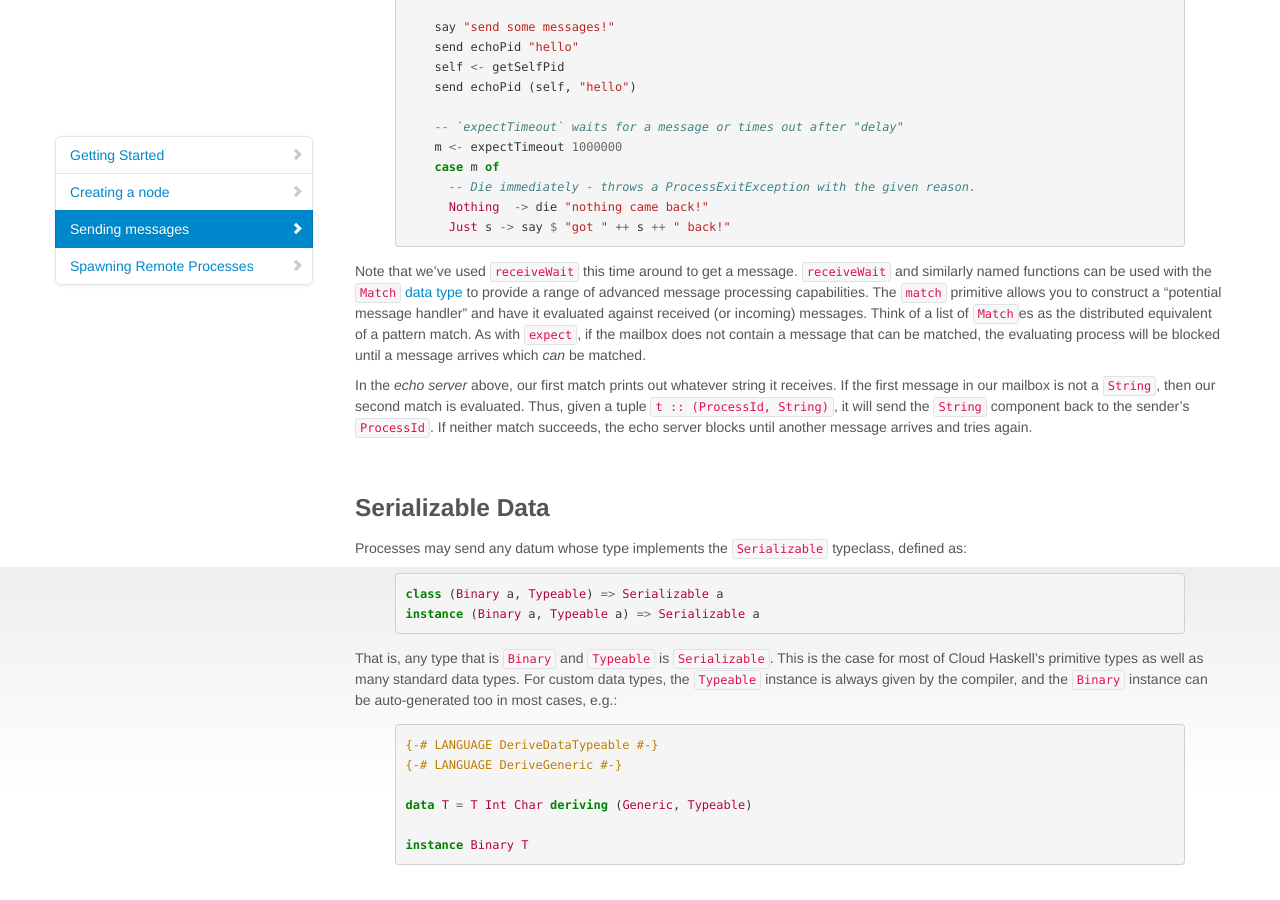
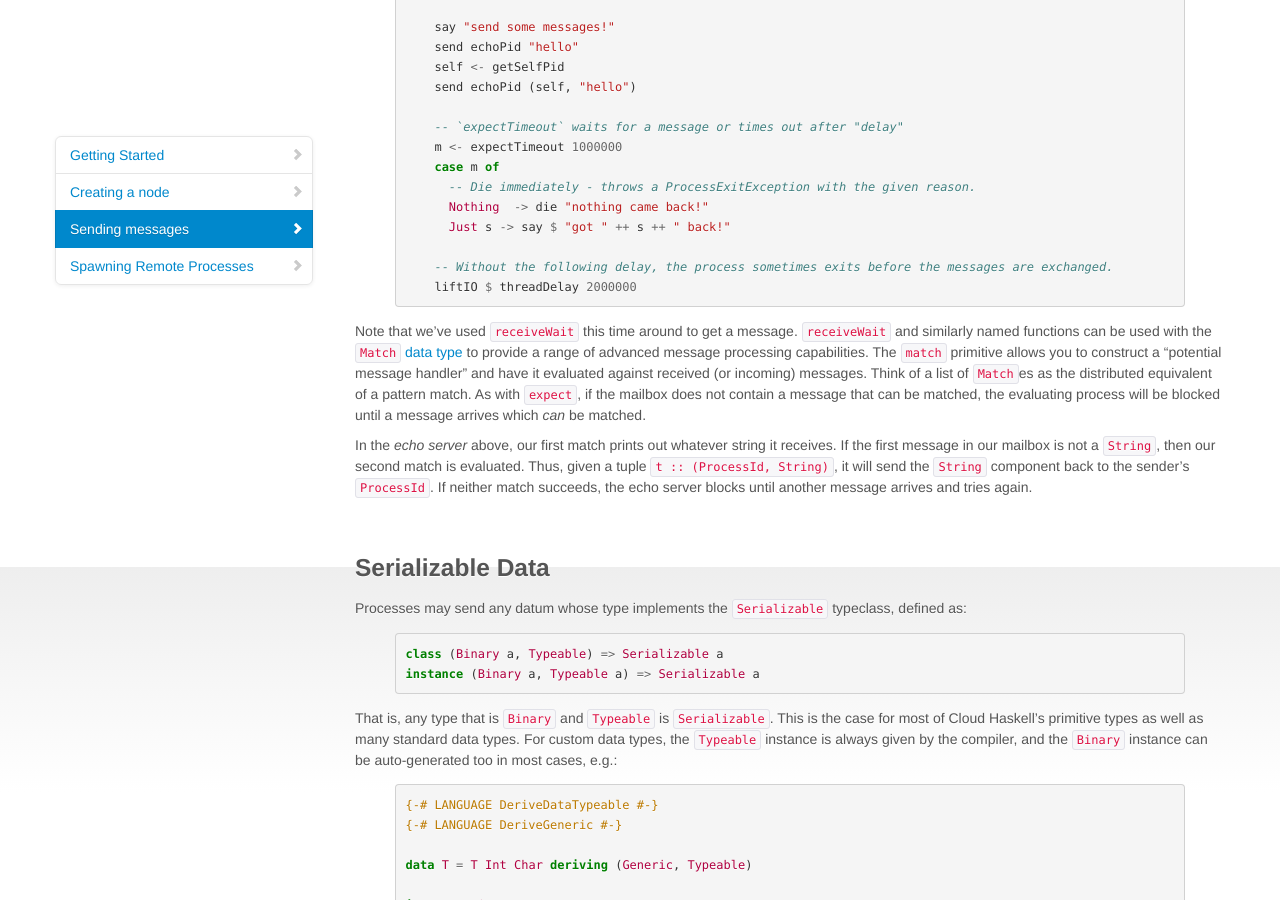
Before and after one commit to haskell-distributed/distributed-process, a Jekyll site: the page built from tutorials/1ch.md, in a window 1280 px wide and 900 px high, scrolled down 2133 px. Built offline with Jekyll 4.4.1, drawn with Linux system fonts in a browser that asks for light colours; comment, search, counter and statistics services are not loaded.

Commit message:
Add a delay to second example

```diff
--- a/tutorials/1ch.md
+++ b/tutorials/1ch.md
@@ -138,6 +138,9 @@ main = do
       -- Die immediately - throws a ProcessExitException with the given reason.
       Nothing  -> die "nothing came back!"
       Just s -> say $ "got " ++ s ++ " back!"
+
+    -- Without the following delay, the process sometimes exits before the messages are exchanged.
+    liftIO $ threadDelay 2000000
 {% endhighlight %}
 
 Note that we've used `receiveWait` this time around to get a message.
```
